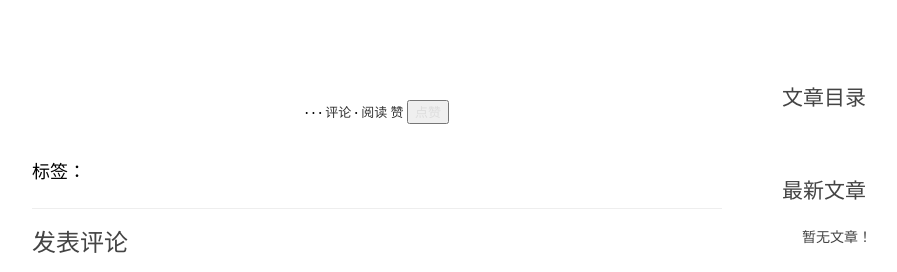
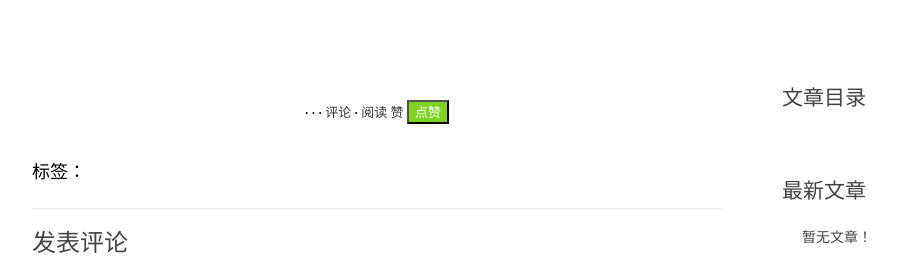
Before and after one commit to oliverfree/blogproject, a Django app: template templates/blog/detail.html in a window 1280 px wide. Shown: the part 91-363 px from the top of the page, without its empty margins (68-965 px from the left). Run offline with Django 3.2, Linux system fonts and the light colour scheme; the template is opened without the code that fills it: values that come from a table or form of the project are taken from there, others are empty; some libraries are stand-ins or nearby versions.

Commit message:
Update detail.html

```diff
--- a/templates/blog/detail.html
+++ b/templates/blog/detail.html
@@ -40,7 +40,7 @@ $.ajax({
                     <a href="{{ post.get_absolute_url }}#comment-area">{{ post.comment_set.count }} 评论</a></span>
                 <span class="views-count"><a href="#">{{ post.views }} 阅读</a></span>
                 <span class="views-count"><a href="#"><div id="myDiv" style="display: inline;">{{ post.favour }}</div> 赞</a></span>
-                <span class="views-count"><input type="button" id="favour_button" value="点赞"/></span>
+                <span class="views-count"><input type="button" id="favour_button" style="background-color: #7ED321;color: #FFFFFF" value="点赞"/></span>
             </div>
         </header>
         <div class="entry-content clearfix">
```
